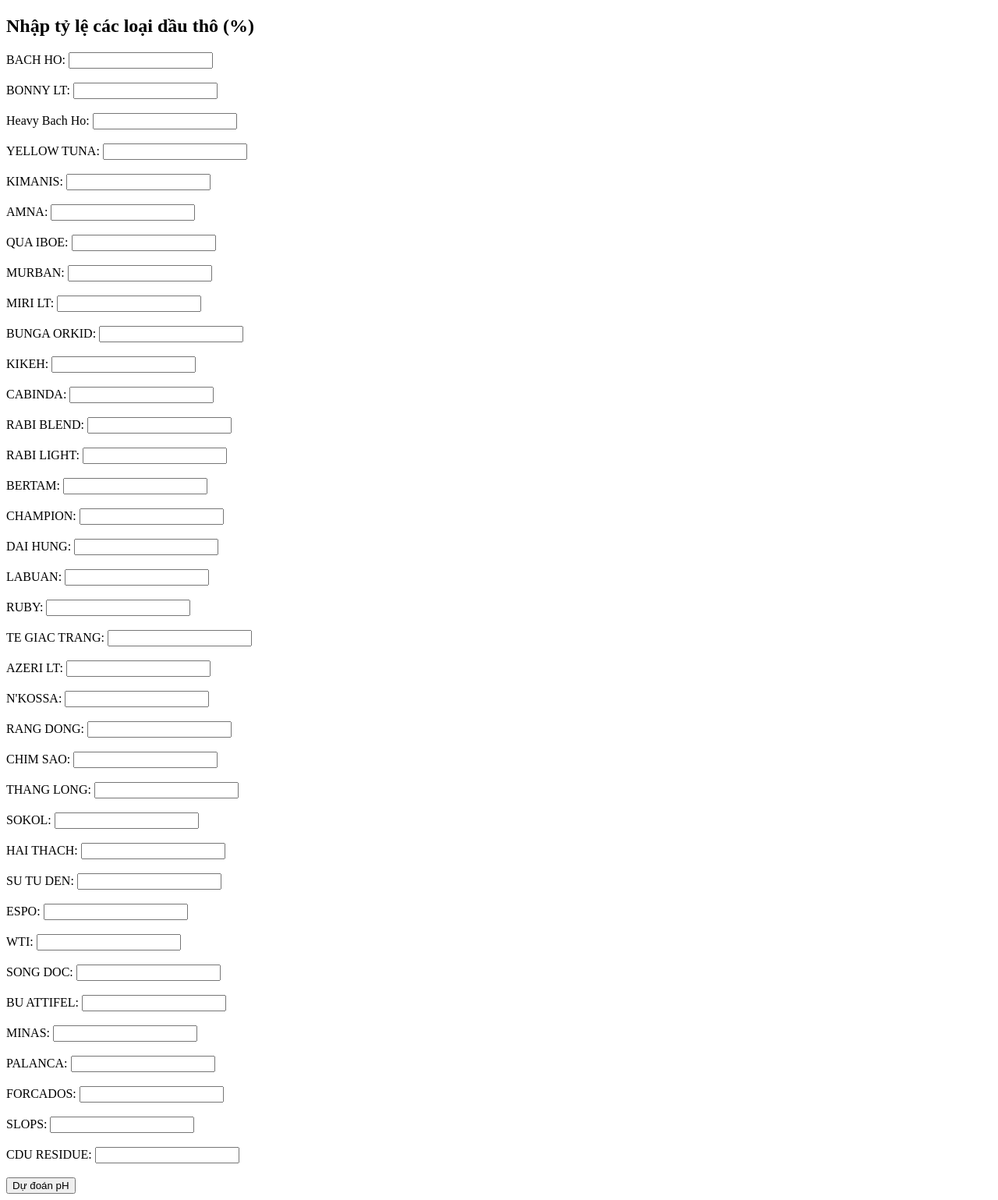
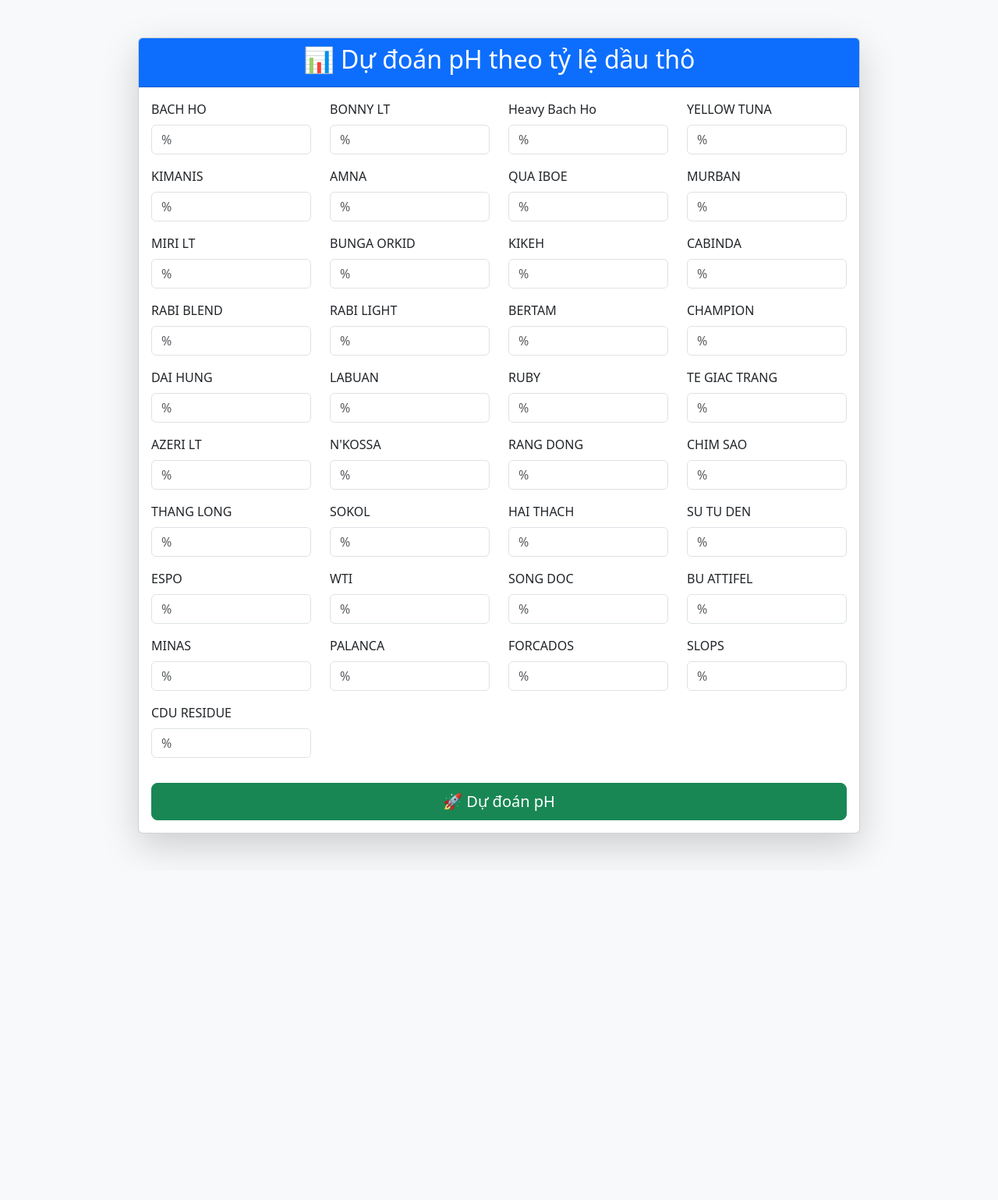
Before and after one commit to minhcuongbk/pH_Predictors, a Flask app: page / in a window 1280 px wide. Shown: the whole page at 78% size. After the commit the page ends 1098 px from the top, so only its background shows below. Run offline with Flask 3, Linux system fonts and the light colour scheme; parts of the project's set-up code (start-up, migrations or seed data) failed here and were passed over.

Commit message:
Update index.html

```diff
--- a/templates/index.html
+++ b/templates/index.html
@@ -1,28 +1,43 @@
 <!DOCTYPE html>
-<html lang="en">
+<html lang="vi">
 <head>
     <meta charset="UTF-8">
     <title>Dự đoán pH theo tỷ lệ dầu thô</title>
+    <meta name="viewport" content="width=device-width, initial-scale=1">
+    <link href="https://cdn.jsdelivr.net/npm/bootstrap@5.3.2/dist/css/bootstrap.min.css" rel="stylesheet">
 </head>
-<body>
-    <h2>Nhập tỷ lệ các loại dầu thô (%)</h2>
-    <form action="/predict" method="post">
-        {% for oil in [
-            'BACH HO', 'BONNY LT', 'Heavy Bach Ho', 'YELLOW TUNA', 'KIMANIS', 'AMNA', 'QUA IBOE',
-            'MURBAN', 'MIRI LT', 'BUNGA ORKID', 'KIKEH', 'CABINDA', 'RABI BLEND', 'RABI LIGHT',
-            'BERTAM', 'CHAMPION', 'DAI HUNG', 'LABUAN', 'RUBY', 'TE GIAC TRANG', 'AZERI LT',
-            "N'KOSSA", 'RANG DONG', 'CHIM SAO', 'THANG LONG', 'SOKOL', 'HAI THACH', 'SU TU DEN',
-            'ESPO', 'WTI', 'SONG DOC', 'BU ATTIFEL', 'MINAS', 'PALANCA', 'FORCADOS',
-            'SLOPS', 'CDU RESIDUE'
-        ] %}
-            <label for="{{ oil }}">{{ oil }}:</label>
-            <input type="number" step="any" name="{{ oil }}"><br><br>
-        {% endfor %}
-        <button type="submit">Dự đoán pH</button>
-    </form>
+<body class="bg-light">
+    <div class="container py-5">
+        <div class="row justify-content-center">
+            <div class="col-lg-10">
+                <div class="card shadow-lg">
+                    <div class="card-header bg-primary text-white text-center">
+                        <h2>📊 Dự đoán pH theo tỷ lệ dầu thô</h2>
+                    </div>
+                    <div class="card-body">
+                        <form action="/predict" method="post">
+                            <div class="row">
+                                {% for oil in oil_names %}
+                                <div class="col-md-3 mb-3">
+                                    <label class="form-label">{{ oil }}</label>
+                                    <input type="number" step="any" name="{{ oil }}" class="form-control" placeholder="%" min="0">
+                                </div>
+                                {% endfor %}
+                            </div>
+                            <div class="d-grid">
+                                <button type="submit" class="btn btn-success btn-lg mt-3">🚀 Dự đoán pH</button>
+                            </div>
+                        </form>
 
-    {% if prediction %}
-        <h3>Kết quả pH dự đoán: {{ prediction }}</h3>
-    {% endif %}
+                        {% if prediction %}
+                        <div class="alert alert-info text-center mt-4">
+                            <strong>Kết quả pH dự đoán:</strong> {{ prediction }}
+                        </div>
+                        {% endif %}
+                    </div>
+                </div>
+            </div>
+        </div>
+    </div>
 </body>
 </html>
```
